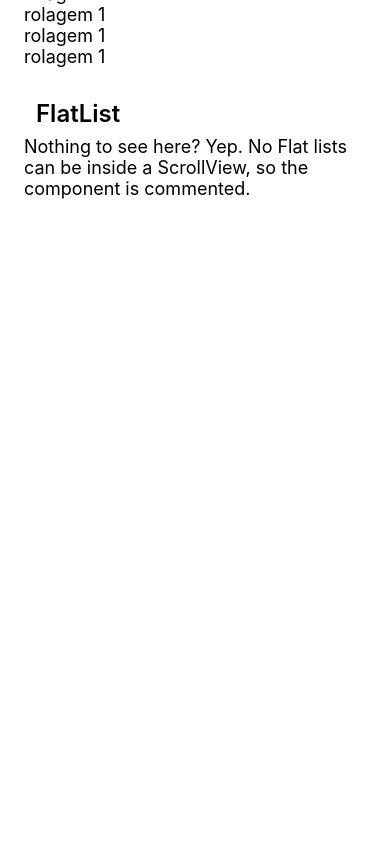
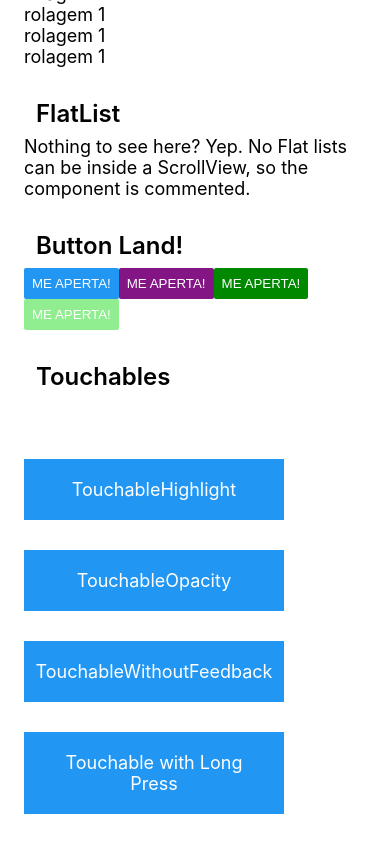
Before and after one commit to LionyxML/react-lab, a React Native app in the folder NativePlayground/: screen / in a window 390 px wide. Shown: the part 1276-2120 px from the top of the page. Before the commit the page ends 1475 px from the top, so only its background shows below. Built offline with nearby package versions, Linux system fonts and the light colour scheme.

Commit message:
feat: Touchables and more Buttons

```diff
--- a/NativePlayground/App.tsx
+++ b/NativePlayground/App.tsx
@@ -13,6 +13,7 @@
 } from 'react-native';
 import Header from './components/Header/Header';
 import CustomFlatList from './components/CustomFlatList/CustomFlatList';
+import Touchables from './components/Touchables/Touchables';
 
 const Section: React.FC<{
   title: string;
@@ -133,6 +134,38 @@
           the component is commented.
           {/*<CustomFlatList /> */}
         </Section>
+        <Section title="Button Land!">
+          <Button
+            onPress={() => {
+              alert('Apertou o botão!');
+            }}
+            title="Me aperta!"
+          />
+          <Button
+            onPress={() => {
+              alert('Apertou o botão!');
+            }}
+            title="Me aperta!"
+            color="#841584"
+          />
+          <Button
+            onPress={() => {
+              alert('Apertou o botão!');
+            }}
+            title="Me aperta!"
+            color="#008800"
+          />
+          <Button
+            onPress={() => {
+              alert('Apertou o botão!');
+            }}
+            title="Me aperta!"
+            color="lightgreen"
+          />
+        </Section>
+        <Section title="Touchables">
+          <Touchables />
+        </Section>
       </ScrollView>
     </SafeAreaView>
   );
--- /dev/null
+++ b/NativePlayground/components/Touchables/Touchables.tsx
@@ -0,0 +1,69 @@
+import React, {Component} from 'react';
+import {
+  Platform,
+  StyleSheet,
+  Text,
+  TouchableHighlight,
+  TouchableOpacity,
+  TouchableNativeFeedback,
+  TouchableWithoutFeedback,
+  View,
+} from 'react-native';
+
+export default class Touchables extends Component {
+  _onPressButton() {
+    alert('You tapped the button!');
+  }
+
+  _onLongPressButton() {
+    alert('You long-pressed the button!');
+  }
+
+  render() {
+    return (
+      <View style={styles.container}>
+        <TouchableHighlight onPress={this._onPressButton} underlayColor="white">
+          <View style={styles.button}>
+            <Text style={styles.buttonText}>TouchableHighlight</Text>
+          </View>
+        </TouchableHighlight>
+        <TouchableOpacity onPress={this._onPressButton}>
+          <View style={styles.button}>
+            <Text style={styles.buttonText}>TouchableOpacity</Text>
+          </View>
+        </TouchableOpacity>
+        <TouchableWithoutFeedback onPress={this._onPressButton}>
+          <View style={styles.button}>
+            <Text style={styles.buttonText}>TouchableWithoutFeedback</Text>
+          </View>
+        </TouchableWithoutFeedback>
+        <TouchableHighlight
+          onPress={this._onPressButton}
+          onLongPress={this._onLongPressButton}
+          underlayColor="white">
+          <View style={styles.button}>
+            <Text style={styles.buttonText}>Touchable with Long Press</Text>
+          </View>
+        </TouchableHighlight>
+      </View>
+    );
+  }
+}
+
+const styles = StyleSheet.create({
+  container: {
+    paddingTop: 60,
+    alignItems: 'center',
+  },
+  button: {
+    marginBottom: 30,
+    width: 260,
+    alignItems: 'center',
+    backgroundColor: '#2196F3',
+  },
+  buttonText: {
+    textAlign: 'center',
+    padding: 20,
+    color: 'white',
+  },
+});
```
